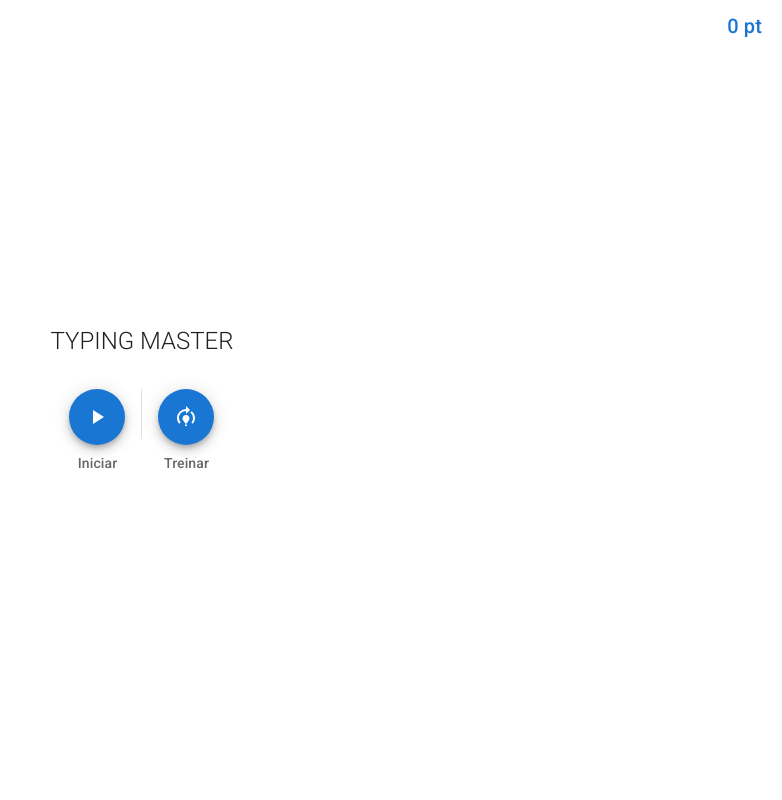
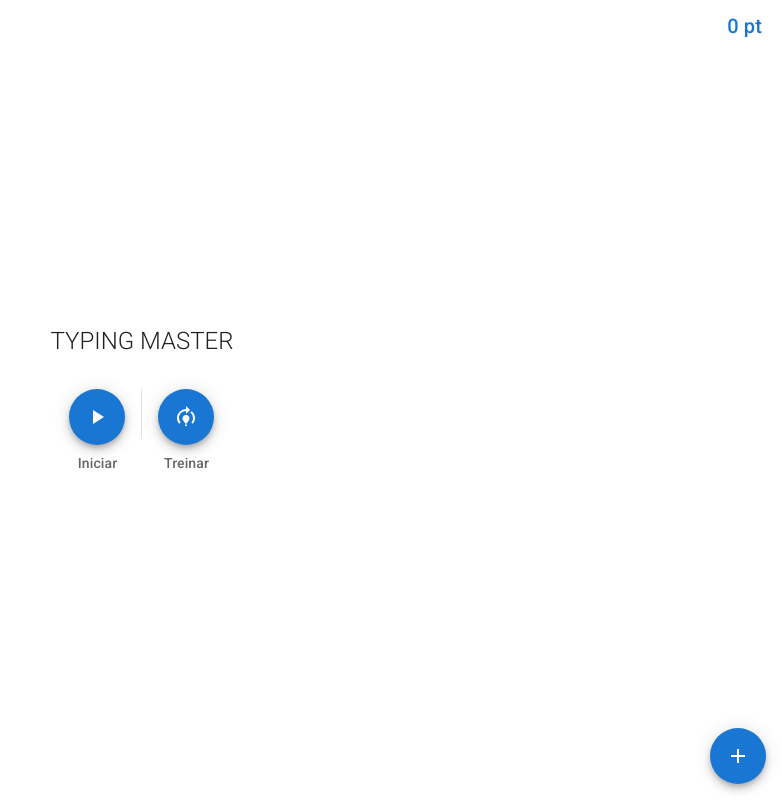
Before and after one commit to Francisco-Fetapi/typing-master-2, a React (Vite) app: page / in a window 1280 px wide. Shown: the whole page, without its empty margins (498-1280 px from the left). Built offline with nearby package versions, Linux system fonts and the light colour scheme.

Commit message:
SpeedDial adicionado, com o btn para alterar o tema

```diff
--- a/src/App.tsx
+++ b/src/App.tsx
@@ -5,6 +5,7 @@ import store from "./store/App.store";
 import { Provider } from "react-redux";
 import Routes from "./routes";
 import PointCounter from "./components/PointCounter";
+import SpeedDialTooltip from "./components/SpeedDial";
 
 function App() {
   return (
@@ -14,6 +15,7 @@ function App() {
           <SnackbarProvider maxSnack={3}>
             <PointCounter />
             <Routes />
+            <SpeedDialTooltip />
           </SnackbarProvider>
         </S.AppContainer>
       </Layout>
--- /dev/null
+++ b/src/components/SpeedDial.tsx
@@ -0,0 +1,46 @@
+import Box from "@mui/material/Box";
+import SpeedDial from "@mui/material/SpeedDial";
+import SpeedDialIcon from "@mui/material/SpeedDialIcon";
+import SpeedDialAction from "@mui/material/SpeedDialAction";
+import { useState } from "react";
+import useActionsSpeedDial from "../hooks/useActionsSpeedDial";
+
+export default function SpeedDialTooltip() {
+  const [open, setOpen] = useState(false);
+  const handleOpen = () => setOpen(true);
+  const handleClose = () => setOpen(false);
+  const actions = useActionsSpeedDial();
+
+  return (
+    <Box
+      sx={{
+        // height: 50,
+        position: "fixed",
+        bottom: 16,
+        right: 16,
+        transform: "translateZ(0px)",
+        flexGrow: 1,
+      }}
+    >
+      <SpeedDial
+        ariaLabel="SpeedDial tooltip example"
+        icon={<SpeedDialIcon />}
+        onClose={handleClose}
+        onOpen={handleOpen}
+        open={open}
+      >
+        {actions
+          .filter((action) => action.show)
+          .map((action) => (
+            <SpeedDialAction
+              key={action.name}
+              icon={action.icon}
+              tooltipTitle={action.name}
+              tooltipOpen
+              onClick={action.onClick}
+            />
+          ))}
+      </SpeedDial>
+    </Box>
+  );
+}
--- /dev/null
+++ b/src/hooks/useActionsSpeedDial.tsx
@@ -0,0 +1,30 @@
+import {
+  MdPalette
+} from "react-icons/md";
+import { useDispatch, useSelector } from "react-redux";
+import { toggleTheme } from "../store/App.store";
+import { useEffect } from "react";
+
+interface IAction {
+  icon: JSX.Element;
+  name: string;
+  onClick(): void;
+  show: boolean;
+}
+
+export default function useActionsSpeedDial() {
+  const dispatch = useDispatch();
+
+  const actions: IAction[] = [
+    {
+      icon: <MdPalette />,
+      name: "Alterar tema",
+      onClick() {
+        dispatch(toggleTheme());
+      },
+      show: true,
+    }
+  ];
+
+  return actions;
+}
```
